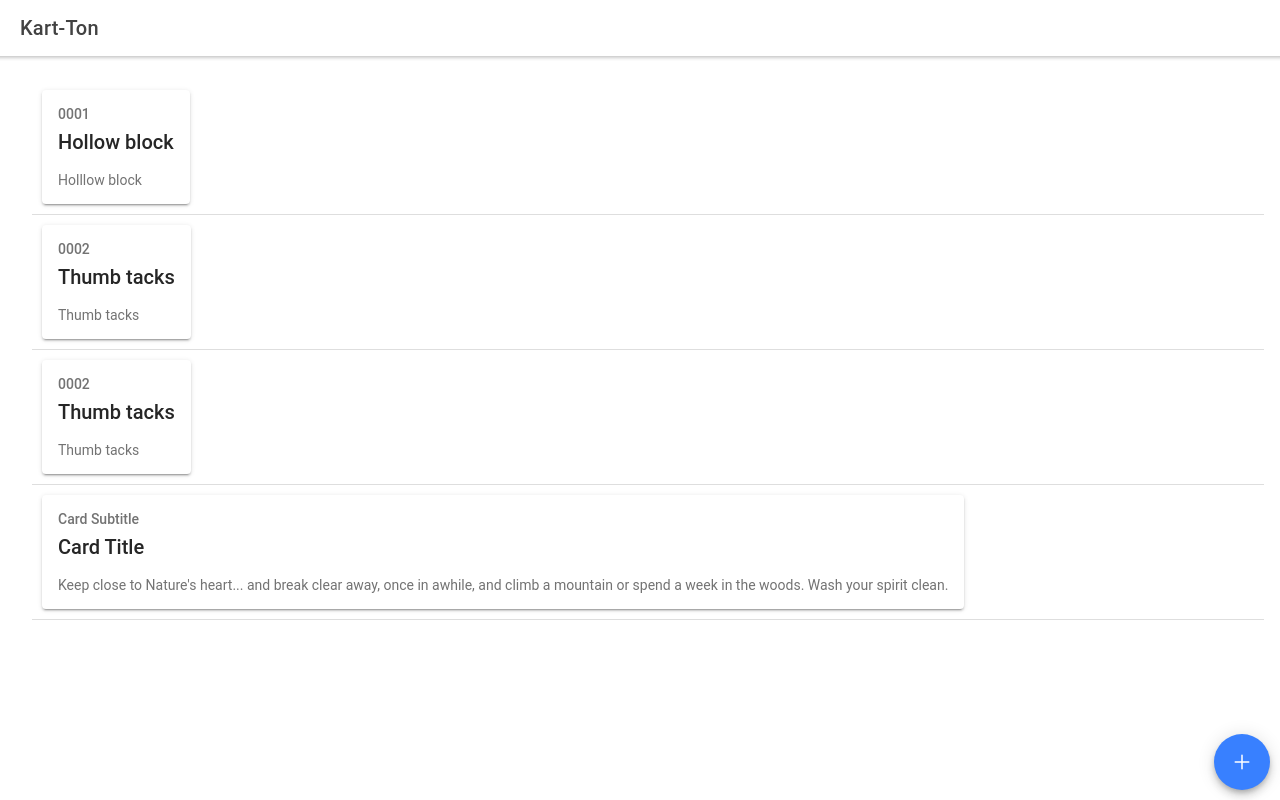
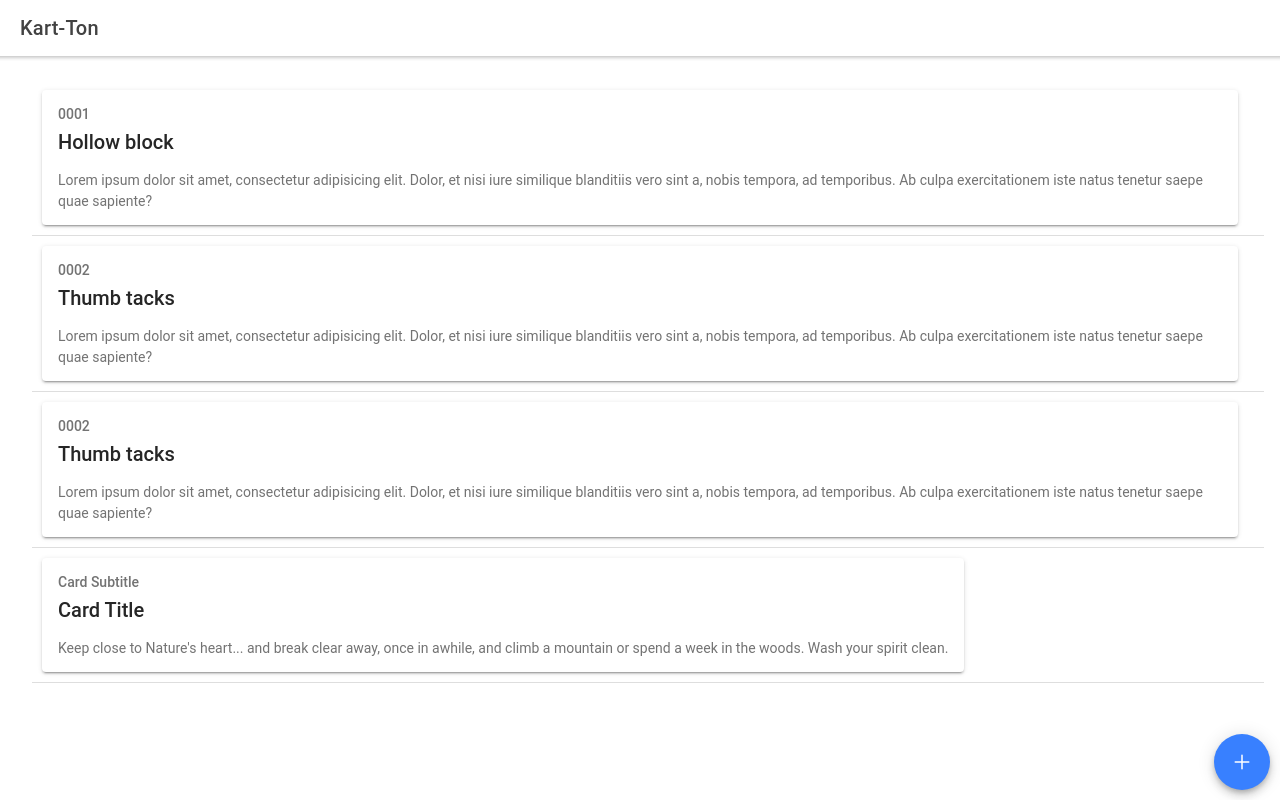
Before and after one commit to atmavi/kart-ton, a React (Create React App) app: page /request-materials in a window 1280 px wide. Built offline with nearby package versions, Linux system fonts and the light colour scheme.

Commit message:
Assigned sample data to reqItems

```diff
--- a/src/pages/ReqMaterials/ReqMaterials.tsx
+++ b/src/pages/ReqMaterials/ReqMaterials.tsx
@@ -1,4 +1,4 @@
-import React, { useState } from 'react';
+import React, { useState, useEffect } from 'react';
 import {
    IonContent,
    IonHeader,
@@ -10,7 +10,6 @@ import {
    IonIcon,
    IonList,
    IonItem,
-   IonLabel,
    IonCard,
    IonCardHeader,
    IonCardSubtitle,
@@ -38,11 +37,8 @@ interface IRequestMaterial {
 }
 
 const ReqMaterials: React.FC = () => {
-
-   console.log(data)
    const [formDisplay, setFormDisplay] = useState<boolean>(false);
    const [reqItems, setReqItems] = useState<any[]>(data);
-
 
    function ToggleDisplay() {
       setFormDisplay(!formDisplay);
@@ -73,7 +69,7 @@ const ReqMaterials: React.FC = () => {
                         </IonCardHeader>
 
                         <IonCardContent>
-                           {item.description}
+                           Lorem ipsum dolor sit amet, consectetur adipisicing elit. Dolor, et nisi iure similique blanditiis vero sint a, nobis tempora, ad temporibus. Ab culpa exercitationem iste natus tenetur saepe quae sapiente?
                         </IonCardContent>
                      </IonCard>
                   </IonItem>
```
